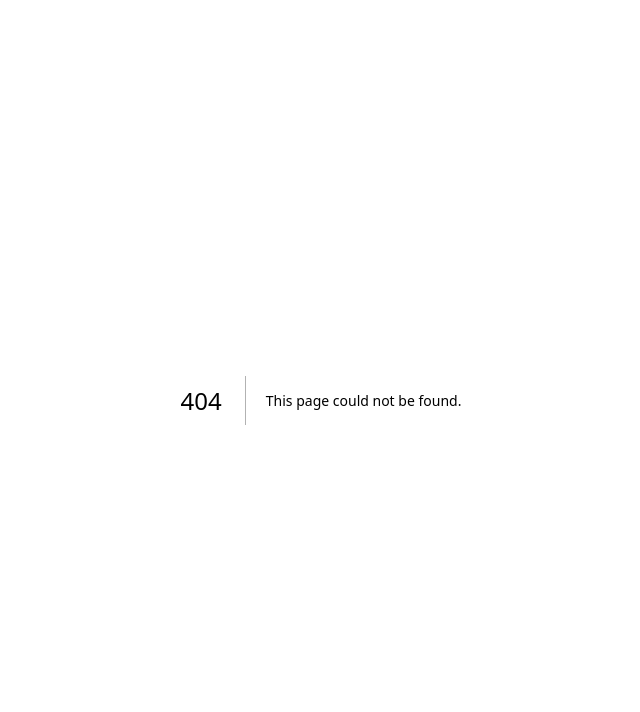
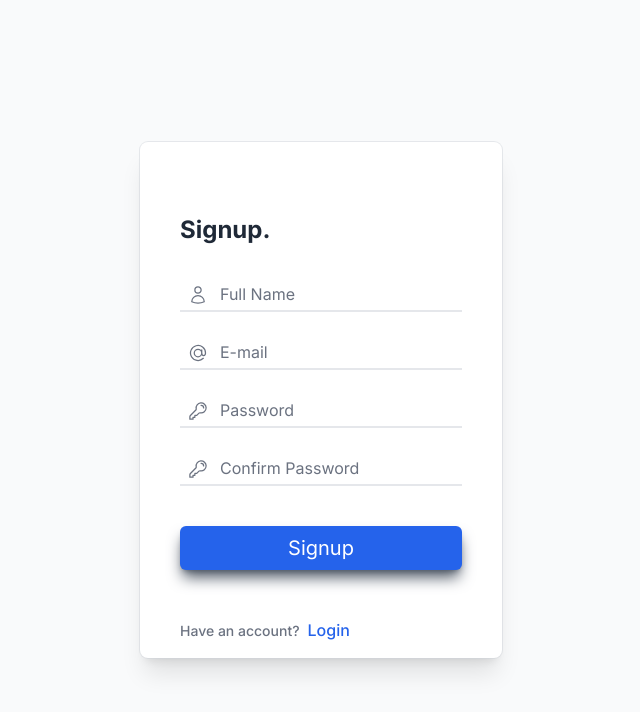
Before and after one commit to yogeshpatel23/algo-link, a Next.js app: page /register in a window 1280 px wide. Before the commit this address had no page. Shown: the top 712 px of the page, without its empty margins (319-959 px from the left). Built offline with nearby package versions, Linux system fonts and the light colour scheme.

Commit message:
Login & Signup Page

```diff
--- /dev/null
+++ b/app/(auth)/login/page.js
@@ -0,0 +1,55 @@
+import Link from "next/link";
+import { AtSymbolIcon, KeyIcon } from "@heroicons/react/24/outline";
+
+export default function Page() {
+  return (
+    <div className="min-h-screen flex flex-col justify-center py-6 ">
+      <div className="bg-white dark:bg-slate-800 px-10 pt-10 pb-4 ring-1 ring-gray-300/50 dark:ring-slate-600/50 shadow-xl sm:mx-auto sm:rounded-lg">
+        <div className="mx-auto max-w-md">
+          <h2 className="text-2xl font-bold my-8">Login</h2>
+          <form>
+            <div className="relative">
+              <input
+                id="email"
+                name="email"
+                type="email"
+                className="peer vy-input"
+                placeholder="E-mail"
+              />
+              <label htmlFor="email" className="vy-label">
+                E-mail
+              </label>
+              <AtSymbolIcon className="w-5 absolute top-1/2 -translate-y-1/2 left-2 text-gray-800 dark:text-white peer-focus-visible:text-gray-800 peer-focus-visible:dark:text-white peer-placeholder-shown:text-gray-500" />
+            </div>
+            <div className="relative mt-6">
+              <input
+                id="password"
+                name="password"
+                type="password"
+                className="peer vy-input"
+                placeholder="Password"
+              />
+              <label htmlFor="password" className="vy-label">
+                Password
+              </label>
+              <KeyIcon className="w-5 absolute top-1/2 -translate-y-1/2 left-2 text-gray-800 dark:text-white peer-focus-visible:text-gray-800 peer-focus-visible:dark:text-white peer-placeholder-shown:text-gray-500" />
+            </div>
+            <div className="mt-10">
+              <button className="bg-blue-600 text-white text-xl px-3 py-2 rounded-md shadow-lg shadow-gray-600 dark:shadow-black/50 w-full  hover:bg-blue-800 transition-all">
+                Login
+              </button>
+            </div>
+            <div className="mt-12">
+              <p className="text-sm font-medium text-gray-500">
+                Don&apos;t have account?
+                <Link className="text-blue-600 text-base ml-2" href="/register">
+                  Register
+                </Link>
+              </p>
+            </div>
+          </form>
+        </div>
+      </div>
+    </div>
+  );
+}
--- /dev/null
+++ b/app/(auth)/register/page.js
@@ -0,0 +1,81 @@
+import Link from "next/link";
+import { UserIcon, AtSymbolIcon, KeyIcon } from "@heroicons/react/24/outline";
+
+export default function Page() {
+  return (
+    <div className="min-h-screen flex flex-col justify-center py-6 ">
+      <div className="bg-white dark:bg-slate-800 px-10 pt-10 pb-4 ring-1 ring-gray-300/50 dark:ring-slate-600/50 shadow-xl sm:mx-auto sm:rounded-lg">
+        <div className="mx-auto max-w-md">
+          <h2 className="text-2xl font-bold my-8">Signup.</h2>
+          <form>
+            <div className="relative">
+              <input
+                id="name"
+                name="name"
+                type="text"
+                className="peer vy-input"
+                placeholder="Full Name"
+              />
+              <label htmlFor="name" className="vy-label">
+                Full Name
+              </label>
+              <UserIcon className="w-5 absolute top-1/2 -translate-y-1/2 left-2 text-gray-800 dark:text-white peer-focus-visible:text-gray-800 peer-focus-visible:dark:text-white peer-placeholder-shown:text-gray-500" />
+            </div>
+            <div className="relative mt-6">
+              <input
+                id="email"
+                name="email"
+                type="email"
+                className="peer vy-input"
+                placeholder="E-mail"
+              />
+              <label htmlFor="email" className="vy-label">
+                E-mail
+              </label>
+              <AtSymbolIcon className="w-5 absolute top-1/2 -translate-y-1/2 left-2 text-gray-800 dark:text-white peer-focus-visible:text-gray-800 peer-focus-visible:dark:text-white peer-placeholder-shown:text-gray-500" />
+            </div>
+            <div className="relative mt-6">
+              <input
+                id="password"
+                name="password"
+                type="password"
+                className="peer vy-input"
+                placeholder="Password"
+              />
+              <label htmlFor="password" className="vy-label">
+                Password
+              </label>
+              <KeyIcon className="w-5 absolute top-1/2 -translate-y-1/2 left-2 text-gray-800 dark:text-white peer-focus-visible:text-gray-800 peer-focus-visible:dark:text-white peer-placeholder-shown:text-gray-500" />
+            </div>
+            <div className="relative mt-6">
+              <input
+                id="cpassword"
+                name="cpassword"
+                type="password"
+                className="peer vy-input"
+                placeholder="Confirm Password"
+              />
+              <label htmlFor="cpassword" className="vy-label">
+                Confirm Password
+              </label>
+              <KeyIcon className="w-5 absolute top-1/2 -translate-y-1/2 left-2 text-gray-800 dark:text-white peer-focus-visible:text-gray-800 peer-focus-visible:dark:text-white peer-placeholder-shown:text-gray-500" />
+            </div>
+            <div className="mt-10">
+              <button className="bg-blue-600 text-white text-xl px-3 py-2 rounded-md shadow-lg shadow-gray-600 dark:shadow-black/50 w-full hover:bg-blue-800 transition-all">
+                Signup
+              </button>
+            </div>
+            <div className="mt-12">
+              <p className="text-sm font-medium text-gray-500">
+                Have an account?
+                <Link className="text-blue-600 text-base ml-2" href="/login">
+                  Login
+                </Link>
+              </p>
+            </div>
+          </form>
+        </div>
+      </div>
+    </div>
+  );
+}
--- a/app/globals.css
+++ b/app/globals.css
@@ -2,26 +2,13 @@
 @tailwind components;
 @tailwind utilities;
 
-:root {
-  --foreground-rgb: 0, 0, 0;
-  --background-start-rgb: 214, 219, 220;
-  --background-end-rgb: 255, 255, 255;
+@layer components {
+    .vy-input {
+        @apply w-full dark:bg-gray-800 dark:text-white border-b-2 py-1 pl-10 pr-2 focus-visible:outline-none placeholder:text-transparent;
+    }
+    .vy-label {
+        @apply w-full h-full transition-all absolute peer-placeholder-shown:left-10 peer-placeholder-shown:top-1 left-1 -top-3.5 text-gray-700 dark:text-white text-xs peer-focus-visible:left-1 peer-focus-visible:-top-3.5
+        peer-placeholder-shown:text-base peer-placeholder-shown:text-gray-500
+        peer-focus-visible:text-xs peer-focus-visible:text-gray-800 dark:peer-focus-visible:text-white after:content-[''] after:absolute after:inset-x-0 after:h-1 after:-bottom-3.5 after:bg-blue-600 after:transition-all peer-placeholder-shown:after:scale-x-0 peer-placeholder-shown:after:bottom-1 after:scale-x-105 peer-focus-visible:after:scale-x-105 peer-focus-visible:after:-bottom-3.5;
+    }
 }
-
-@media (prefers-color-scheme: dark) {
-  :root {
-    --foreground-rgb: 255, 255, 255;
-    --background-start-rgb: 0, 0, 0;
-    --background-end-rgb: 0, 0, 0;
-  }
-}
-
-body {
-  color: rgb(var(--foreground-rgb));
-  background: linear-gradient(
-      to bottom,
-      transparent,
-      rgb(var(--background-end-rgb))
-    )
-    rgb(var(--background-start-rgb));
-}
--- a/app/layout.js
+++ b/app/layout.js
@@ -1,17 +1,21 @@
-import { Inter } from 'next/font/google'
-import './globals.css'
+import { Inter } from "next/font/google";
+import "./globals.css";
 
-const inter = Inter({ subsets: ['latin'] })
+const inter = Inter({ subsets: ["latin"] });
 
 export const metadata = {
-  title: 'Create Next App',
-  description: 'Generated by create next app',
-}
+  title: "Create Next App",
+  description: "Generated by create next app",
+};
 
 export default function RootLayout({ children }) {
   return (
-    <html lang="en">
-      <body className={inter.className}>{children}</body>
+    <html className="" lang="en">
+      <body
+        className={`${inter.className} bg-gray-50 text-gray-800 dark:bg-gray-800 dark:text-white`}
+      >
+        {children}
+      </body>
     </html>
-  )
+  );
 }
--- a/tailwind.config.js
+++ b/tailwind.config.js
@@ -1,18 +1,19 @@
 /** @type {import('tailwindcss').Config} */
 module.exports = {
   content: [
-    './pages/**/*.{js,ts,jsx,tsx,mdx}',
-    './components/**/*.{js,ts,jsx,tsx,mdx}',
-    './app/**/*.{js,ts,jsx,tsx,mdx}',
+    "./pages/**/*.{js,ts,jsx,tsx,mdx}",
+    "./components/**/*.{js,ts,jsx,tsx,mdx}",
+    "./app/**/*.{js,ts,jsx,tsx,mdx}",
   ],
+  darkMode: "class",
   theme: {
     extend: {
       backgroundImage: {
-        'gradient-radial': 'radial-gradient(var(--tw-gradient-stops))',
-        'gradient-conic':
-          'conic-gradient(from 180deg at 50% 50%, var(--tw-gradient-stops))',
+        "gradient-radial": "radial-gradient(var(--tw-gradient-stops))",
+        "gradient-conic":
+          "conic-gradient(from 180deg at 50% 50%, var(--tw-gradient-stops))",
       },
     },
   },
   plugins: [],
-}
+};
```
Also changed, not shown: package.json (+6 -5 lines), 1 other file (tests, documents, lock files or other folders).
